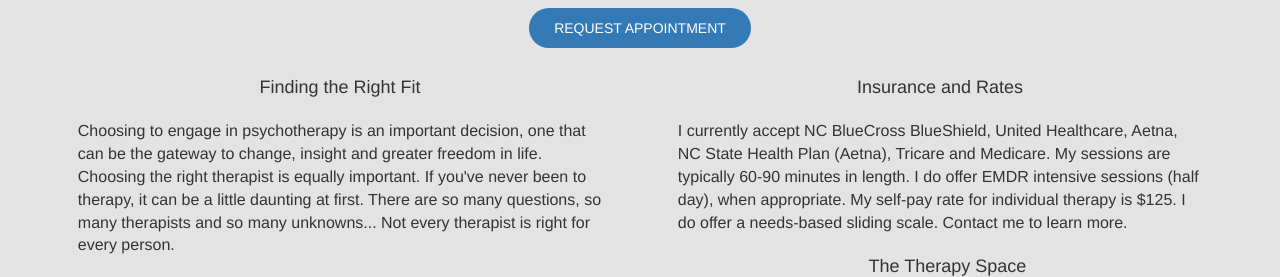
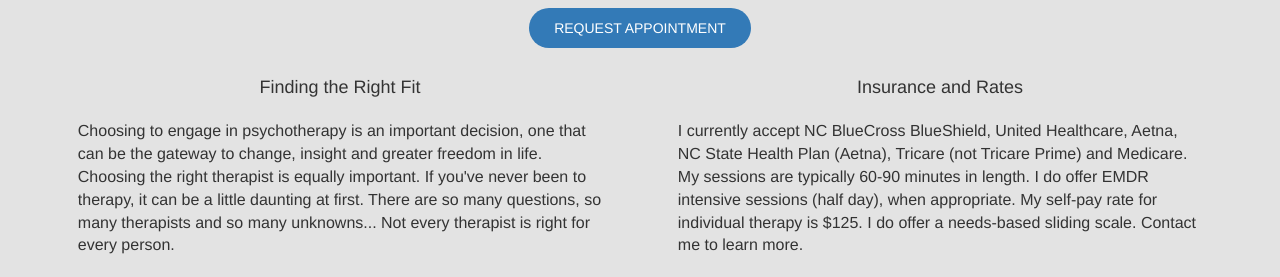
Before and after one commit to Adanilowicz/therapy, a plain HTML site: page Index.html in a window 1280 px wide. Shown: the part 2000-2277 px from the top of the page. Drawn offline with nearby package versions, Linux system fonts and the light colour scheme; files that its build step writes are made by us from their sources.

Commit message:
Tricare language update

```diff
--- a/Index.html
+++ b/Index.html
@@ -253,7 +253,7 @@
 
     	<h4>Insurance and Rates</h4>
     	<p class="rates">
-    	I currently accept NC BlueCross BlueShield, United Healthcare, Aetna, NC State Health Plan (Aetna), Tricare and Medicare. My sessions are typically 60-90 minutes in length. I do offer EMDR intensive sessions (half day), when appropriate. My self-pay rate for individual therapy is $125. I do offer a needs-based sliding scale. Contact me to learn more.
+    	I currently accept NC BlueCross BlueShield, United Healthcare, Aetna, NC State Health Plan (Aetna), Tricare (not Tricare Prime) and Medicare. My sessions are typically 60-90 minutes in length. I do offer EMDR intensive sessions (half day), when appropriate. My self-pay rate for individual therapy is $125. I do offer a needs-based sliding scale. Contact me to learn more.
 
     	</p>
 
```
